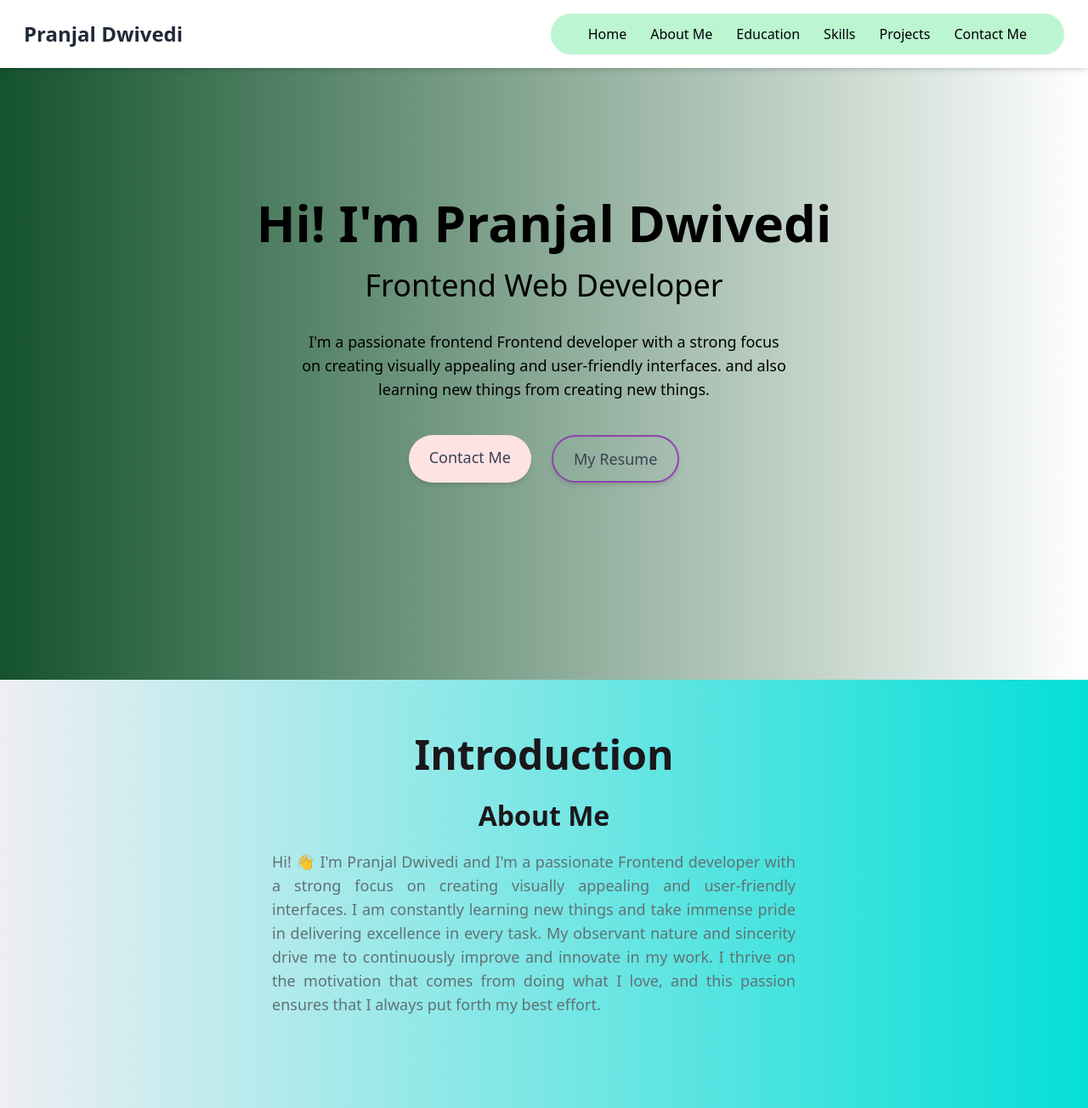
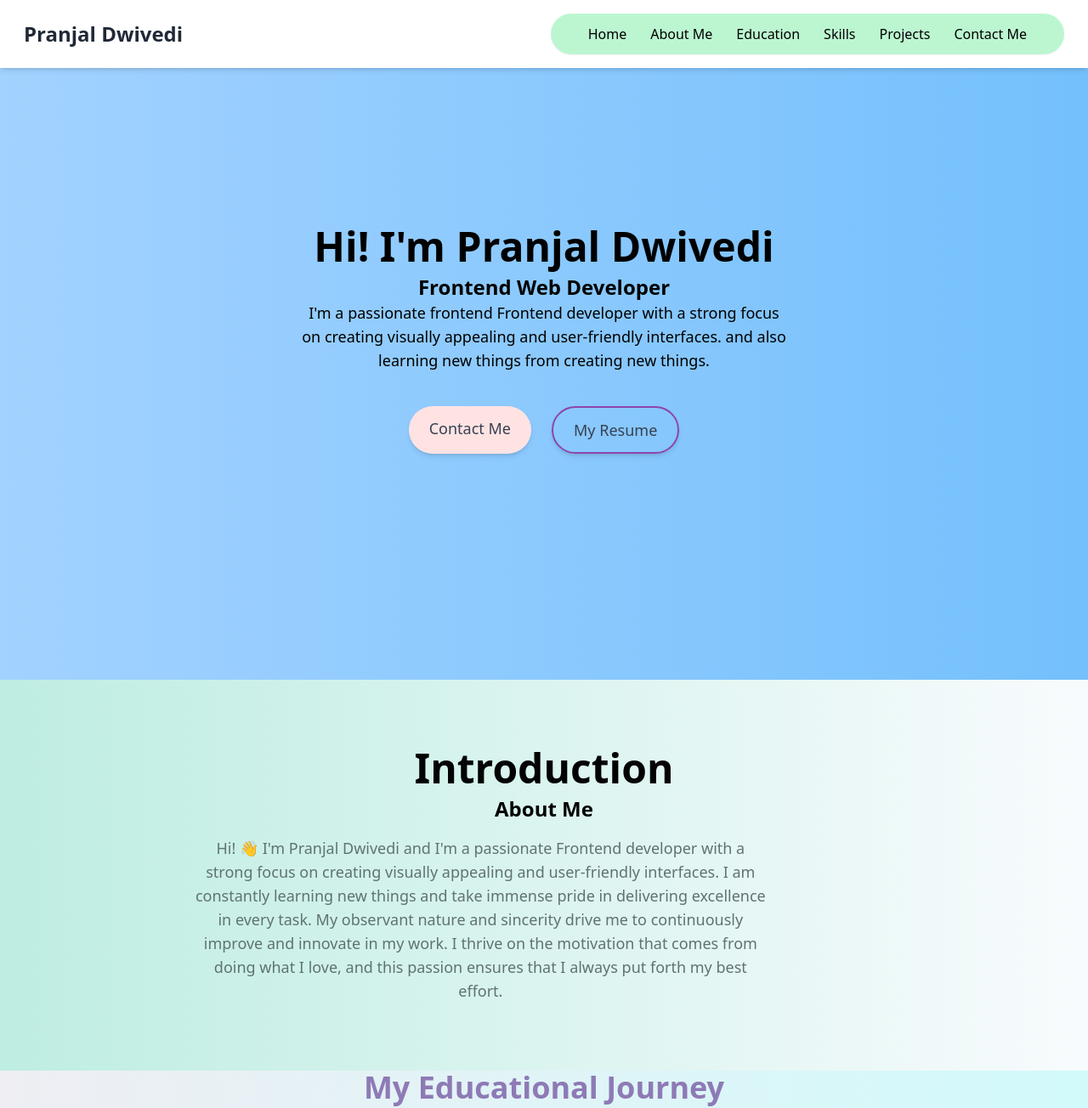
Before and after one commit to pranjal825/Portfolio, a plain HTML site: page index.html in a window 1280 px wide. Shown: the top 1304 px of the page at 85% size. Drawn offline with nearby package versions, Linux system fonts and the light colour scheme.

Commit message:
trying to optimize

```diff
--- a/index.html
+++ b/index.html
@@ -44,10 +44,10 @@
 
     <!--Home Section -->
 <!-- New Home Section (Updated) -->
-<section id="home" class="min-h-screen flex items-center justify-center bg-gradient-to-r from-green-900">
+<section id="home" class="min-h-screen flex items-center justify-center bg-gradient-to-r from-[#A2D2FF] to-[#74C0FC] text-black py-20">
     <div class="text-center">
-        <h1 class="text-6xl font-bold text-black mb-6">Hi! I'm Pranjal Dwivedi</h1>
-        <h2 class="text-4xl font-medium text-black mb-8">Frontend Web Developer </h2>
+        <h1 class="text-5xl font-bold text-black">Hi! I'm Pranjal Dwivedi</h1>
+        <h2 class="text-2xl font-semibold text-black mt-2">Frontend Web Developer </h2>
         <p class="text-lg text-black max-w-xl mx-auto mb-10">
             I'm a passionate frontend Frontend developer with a strong focus on creating visually appealing and user-friendly interfaces.
             and also learning new things from creating new things.
@@ -62,13 +62,13 @@
 </section>
 
 <!--about me section-->
-<section id="about" class="py-16  from-green-900  text-black">
-    <div class="container mx-auto px-6 flex flex-col md:flex-row items-start">
+<section id="AboutMe" class="bg-gradient-to-r from-[#beede2] to-[#f8fbfd] text-black py-20 flex flex-col items-center justify-center">
+    <div class="container mx-auto text-center px-6">
         <!-- About Me Text Section -->
         <div class="md:w-2/3 mx-auto">
-            <h1 class="text-5xl font-bold mb-6 text-center md:text-left">Introduction</h1>
-            <h2 class="text-5xl font-bold mb-8 text-center md:text-left">About Me</h2>
-            <p class="text-lg mb-12 text-justify pr-6">
+            <h1 class="text-5xl font-bold text-[#030303]">Introduction</h1>
+            <h2 class="text-2xl font-semibold text-black mt-2">About Me</h2>
+            <p class="text-lg text-center mt-4 max-w-2xl">
                 Hi! 👋 I'm Pranjal Dwivedi and I'm a passionate Frontend developer with a strong focus on creating visually appealing and user-friendly interfaces. I am constantly learning new things and take immense pride in delivering excellence in every task. My observant nature and sincerity drive me to continuously improve and innovate in my work. I thrive on the motivation that comes from doing what I love, and this passion ensures that I always put forth my best effort.
             </p>
         </div>
```
